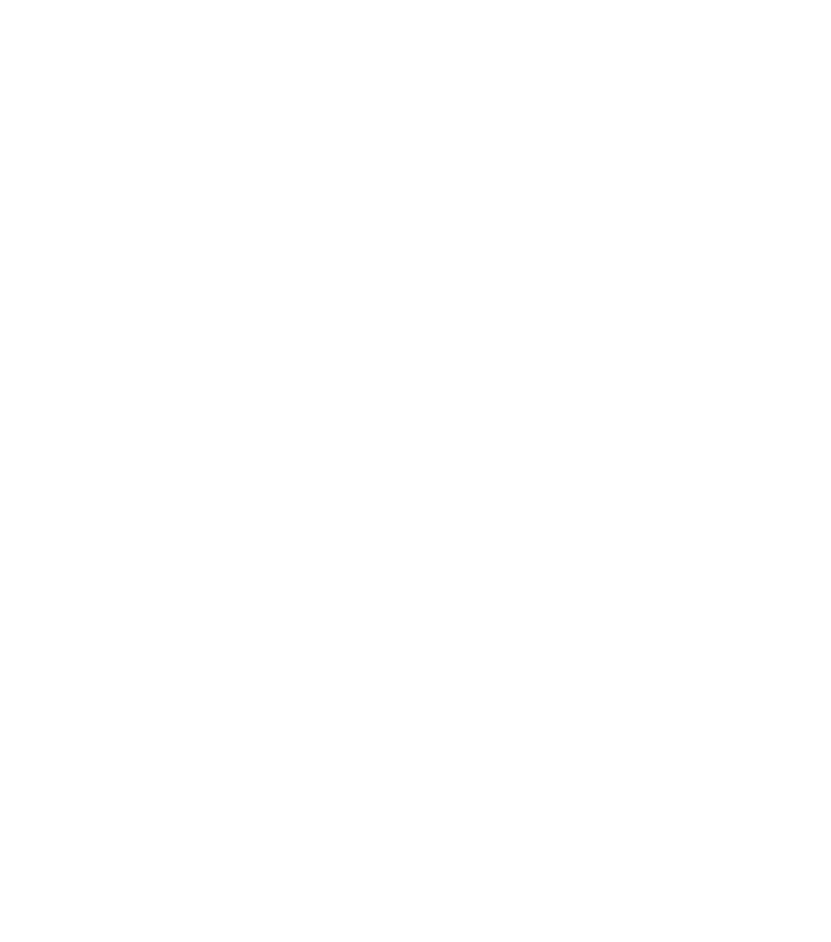
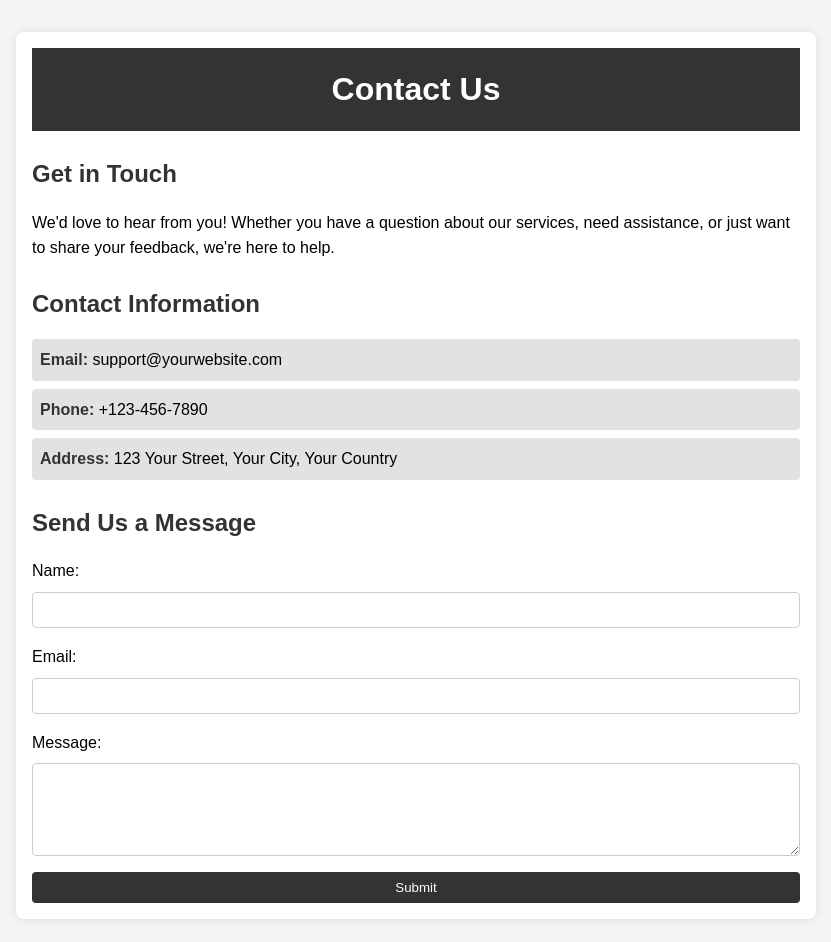
Before and after one commit to phucnhan/KLTN, a React (Create React App) app: page /contact in a window 1280 px wide. Before the commit this address had no page. Shown: the top 942 px of the page, without its empty margins (224-1055 px from the left). Before the commit the page ends 800 px from the top, so only its background shows below. Built offline with nearby package versions, Linux system fonts and the light colour scheme.

Commit message:
contact page

```diff
--- a/src/App.js
+++ b/src/App.js
@@ -14,7 +14,8 @@
 import TargetWeight from './Component/TargetWeight/TargetWeight';
 import NextCreate from './Component/NextCreate/NextCreate';
 import Plan from './Component/Plan/Plan';
-import AboutUs from './Component/About/AboutUs';
+import AboutUs from './Component/AboutUs/AboutUs';
+import ContactUs from './Component/ContactUs/ContactUs';
 
 
 
@@ -35,6 +36,7 @@
         <Route path="/logout" element={<div className="app-container"><Logout /></div>}  />
         <Route path="/plan" element={<div className="app-container"><Plan /></div>} />
         <Route path="/aboutus" element={<div className="app-container"><AboutUs /></div>} />
+        <Route path="/contact" element={<div className="app-container"><ContactUs /></div>} />
 
       </Routes>
     </Router>
--- /dev/null
+++ b/src/Component/ContactUs/ContactUs.css
@@ -0,0 +1,79 @@
+/* src/ContactUs.css */
+body {
+    font-family: Arial, sans-serif;
+    line-height: 1.6;
+    margin: 0;
+    padding: 0;
+    background-color: #f4f4f4;
+}
+
+header {
+    background: #333;
+    color: #fff;
+    padding: 1rem 0;
+    text-align: center;
+}
+
+.contact-us {
+    max-width: 800px;
+    margin: 2rem auto;
+    padding: 1rem;
+    background: #fff;
+    border-radius: 8px;
+    box-shadow: 0 0 10px rgba(0, 0, 0, 0.1);
+}
+
+.contact-us h2 {
+    color: #333;
+    margin-top: 1.5rem;
+}
+
+.contact-us p, .contact-us ul {
+    margin: 1rem 0;
+}
+
+.contact-us ul {
+    list-style-type: none;
+    padding: 0;
+}
+
+.contact-us ul li {
+    background: #e2e2e2;
+    margin: 0.5rem 0;
+    padding: 0.5rem;
+    border-radius: 4px;
+}
+
+.contact-us ul li strong {
+    color: #333;
+}
+
+form {
+    display: flex;
+    flex-direction: column;
+}
+
+form label {
+    margin-top: 1rem;
+}
+
+form input, form textarea {
+    padding: 0.5rem;
+    margin-top: 0.5rem;
+    border: 1px solid #ccc;
+    border-radius: 4px;
+}
+
+form button {
+    margin-top: 1rem;
+    padding: 0.5rem;
+    background-color: #333;
+    color: #fff;
+    border: none;
+    border-radius: 4px;
+    cursor: pointer;
+}
+
+form button:hover {
+    background-color: #555;
+}
--- /dev/null
+++ b/src/Component/ContactUs/ContactUs.js
@@ -0,0 +1,40 @@
+// src/ContactUs.js
+import React from 'react';
+import './ContactUs.css';
+
+const ContactUs = () => {
+    return (
+        <div className="contact-us">
+            <header>
+                <h1>Contact Us</h1>
+            </header>
+            <section>
+                <h2>Get in Touch</h2>
+                <p>We'd love to hear from you! Whether you have a question about our services, need assistance, or just want to share your feedback, we're here to help.</p>
+
+                <h2>Contact Information</h2>
+                <ul>
+                    <li><strong>Email:</strong> support@yourwebsite.com</li>
+                    <li><strong>Phone:</strong> +123-456-7890</li>
+                    <li><strong>Address:</strong> 123 Your Street, Your City, Your Country</li>
+                </ul>
+
+                <h2>Send Us a Message</h2>
+                <form>
+                    <label htmlFor="name">Name:</label>
+                    <input type="text" id="name" name="name" required />
+
+                    <label htmlFor="email">Email:</label>
+                    <input type="email" id="email" name="email" required />
+
+                    <label htmlFor="message">Message:</label>
+                    <textarea id="message" name="message" rows="5" required></textarea>
+
+                    <button type="submit">Submit</button>
+                </form>
+            </section>
+        </div>
+    );
+};
+
+export default ContactUs;
```
Also changed, not shown: src/Component/AboutUs/AboutUs.css (renamed from src/Component/About/AboutUs.css), src/Component/AboutUs/AboutUs.js (renamed from src/Component/About/AboutUs.js).
